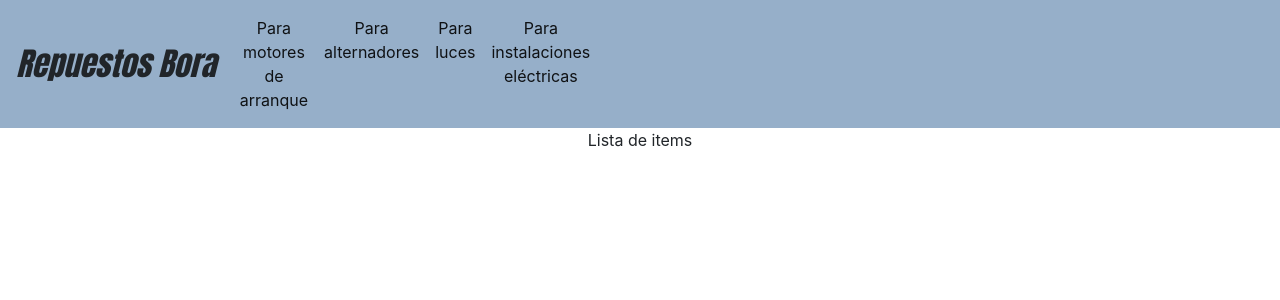
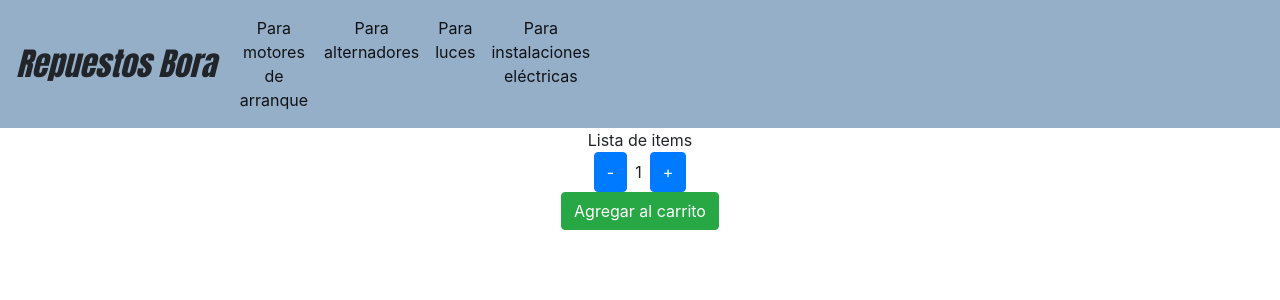
Before and after one commit to MaxiBorachoc/Repuestos-Borachoc, a React (Create React App) app: page / in a window 1280 px wide. Shown: the top 300 px of the page. Built offline with nearby package versions, Linux system fonts and the light colour scheme.

Commit message:
desafio5

```diff
--- a/src/App.js
+++ b/src/App.js
@@ -1,6 +1,7 @@
 import './App.css';
 import {NavBar} from './components/navbar';
 import {ItemListContainer} from './components/ItemListContainer';
+
 
 
 function App() {
@@ -8,6 +9,7 @@ function App() {
     <div className="App">
       <NavBar/>
       <ItemListContainer/>
+
     </div>
   );
 }
--- /dev/null
+++ b/src/components/ItemCount.js
@@ -0,0 +1,32 @@
+import React, {useState} from 'react';
+
+
+export const ItemCount=({stock, initial, onAdd})=>{
+  const [contador, setContador]= useState(initial);
+
+
+
+
+  const suma = ()=>{
+    setContador(contador+1);
+  };
+  const resta=()=>{
+    setContador(contador-1);
+  };
+
+
+
+  return <div>
+    <div className="d-flex flex-row justify-content-center">
+    <button disabled={contador<=0} onClick={resta} type="button" class="btn btn-primary">-</button>
+    <div className="d-inline-flex p-2 bd-highlight">{contador}</div>
+    <button disabled={contador>=10} onClick={suma} type="button" class="btn btn-primary">+</button>
+    </div>
+    <div>
+      <button type="button" className="btn btn-success">Agregar al carrito</button>
+    </div>
+  </div>
+
+
+
+}
--- a/src/components/ItemListContainer.js
+++ b/src/components/ItemListContainer.js
@@ -1,5 +1,12 @@
 import React from 'react';
+import {ItemCount} from './ItemCount'
 
 export const ItemListContainer= () =>{
-  return <div>Lista de items</div>
+  return <div>Lista de items
+
+<ItemCount stock={10} initial={1}>
+
+</ItemCount>
+  </div>
+
 }
```
Also changed, not shown: src/components/navbar.js (+0 -11 lines), src/App.css (line endings or trailing spaces).
